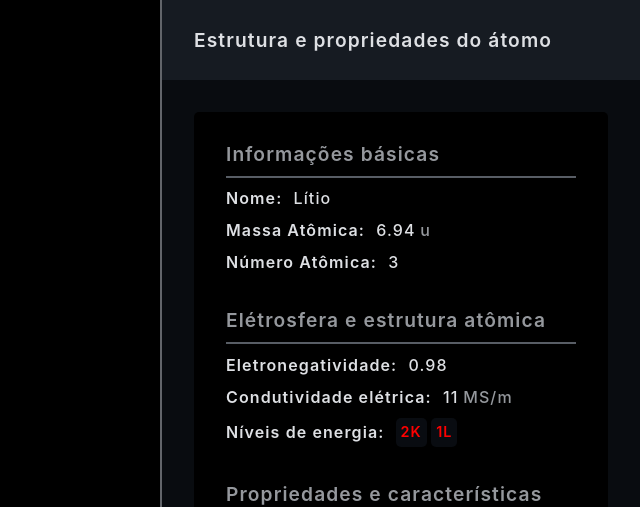
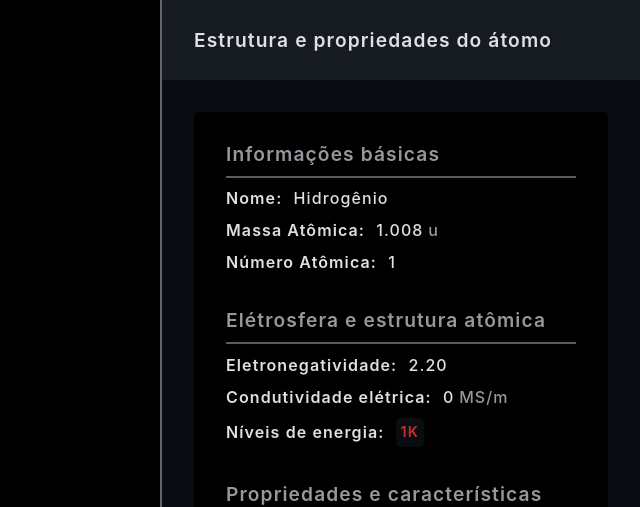
Before and after one commit to marcusvpires/AtomUpdate, a Next.js app: page / in a window 1280 px wide. Shown: the top 507 px of the page, without its empty margins (640-1280 px from the left). Built offline with nearby package versions, Linux system fonts and the light colour scheme.

Commit message:
Propriets

```diff
--- a/components/Properties/index.js
+++ b/components/Properties/index.js
@@ -2,7 +2,7 @@ import React from "react"
 import * as S from "./styled"
 
 const Properties = ({atom}) => {
-  const energyLayer = [['K', '#ff5353'],['L', '#ffa453'],['M', '#d9ff53'],['N', '#69ff53'],['O', '#53ffcf'],['P', '#5396ff'],['Q', '#9153ff'],]
+  const energyLayer = [['K', '#d12c2c'],['L', '#de7a22'],['M', '#a0c41f'],['N', '#33bc1f'],['O', '#2ec79c'],['P', '#5396ff'],['Q', '#2e80ff'],]
 
   return (
     <S.Wrapper>
@@ -39,9 +39,7 @@ const Properties = ({atom}) => {
         <S.Title>Níveis de energia:</S.Title>
         {atom.electrons.map((energy, index) => {
           const b = energyLayer[index]
-          return (
-            <S.EnergyLayer color={b[1]}>{energy + b[0]}</S.EnergyLayer>
-          )
+          return ( <S.EnergyLayer color={b[1]}>{energy + b[0]}</S.EnergyLayer> )
         })}
       </S.Item>
 
--- a/components/Properties/styled.js
+++ b/components/Properties/styled.js
@@ -43,7 +43,6 @@ export const Unit = styled.span`
 export const EnergyLayer = styled.span`
   color: ${props => props.color};
   padding: .3rem;
-  color: red;
   background-color: #090c11;
   border-radius: 5px;
   font-size: .9rem;
--- a/pages/index.js
+++ b/pages/index.js
@@ -10,44 +10,42 @@ import Footer from "../components/Footer";
 
 export default function Home() {
 
-  const [atom, setAtom] = React.useState(  {
-    atomic: "3",
-    symbol: "Li",
-    weight: "6.94",
-    electronstring: "[He] 2s1",
-    series: "Alkali",
-    melt: "453.69",
-    boil: "1615.",
-    electroneg: "0.98",
+  const [atom, setAtom] = React.useState({
+    atomic: "1",
+    symbol: "H",
+    weight: "1.008",
+    electronstring: "1s1",
+    series: "Nonmetal",
+    melt: "14.01",
+    boil: "20.28",
+    electroneg: "2.20",
     valence: "1",
-    oxidation: "1c",
+    oxidation: "-1c,1c",
     radius: {
-      calculated: "167",
-      empirical: "145",
-      covalent: "134",
-      vanderwaals: "182",
+      calculated: "53",
+      empirical: "25",
+      covalent: "37",
+      vanderwaals: "120",
     },
-    discover: "1817",
-    density: { stp: "535.", liquid: "512." },
-    hardness: { mohs: "0.6" },
-    modulus: { bulk: "11", shear: "4.2", young: "4.9" },
-    affinity: "59.6",
-    conductivity: { thermal: "85", electric: "11" },
+    discover: "1766",
+    density: { stp: "0.0899" },
+    affinity: "72.8",
+    conductivity: { thermal: "0.1805" },
     abundance: {
-      universe: "6.0e-7",
-      solar: "6.0e-9",
-      meteor: "0.00017",
-      crust: "0.0017",
-      ocean: "0.000018",
-      human: "3.0e-6",
+      universe: "75",
+      solar: "75",
+      meteor: "2.4",
+      crust: "0.15",
+      ocean: "11",
+      human: "10",
     },
-    heat: { specific: "3570", vaporization: "147", fusion: "3.0" },
-    ionize: { 1: "520.2", 2: "7298.1", 3: "11815.0" },
-    expandedconfig: "1s2 2s1",
-    electrons: [2, 1],
-    quantum: { l: 0, m: 0, n: 2 },
-    isotopes: 10,
-    name: "Lítio",
+    heat: { specific: "14300", vaporization: "0.452", fusion: "0.558" },
+    ionize: { 1: "1312.0" },
+    expandedconfig: "1s1",
+    electrons: [1],
+    quantum: { l: 0, m: 0, n: 1 },
+    isotopes: 7,
+    name: "Hidrogênio",
   });
 
   return (
```
